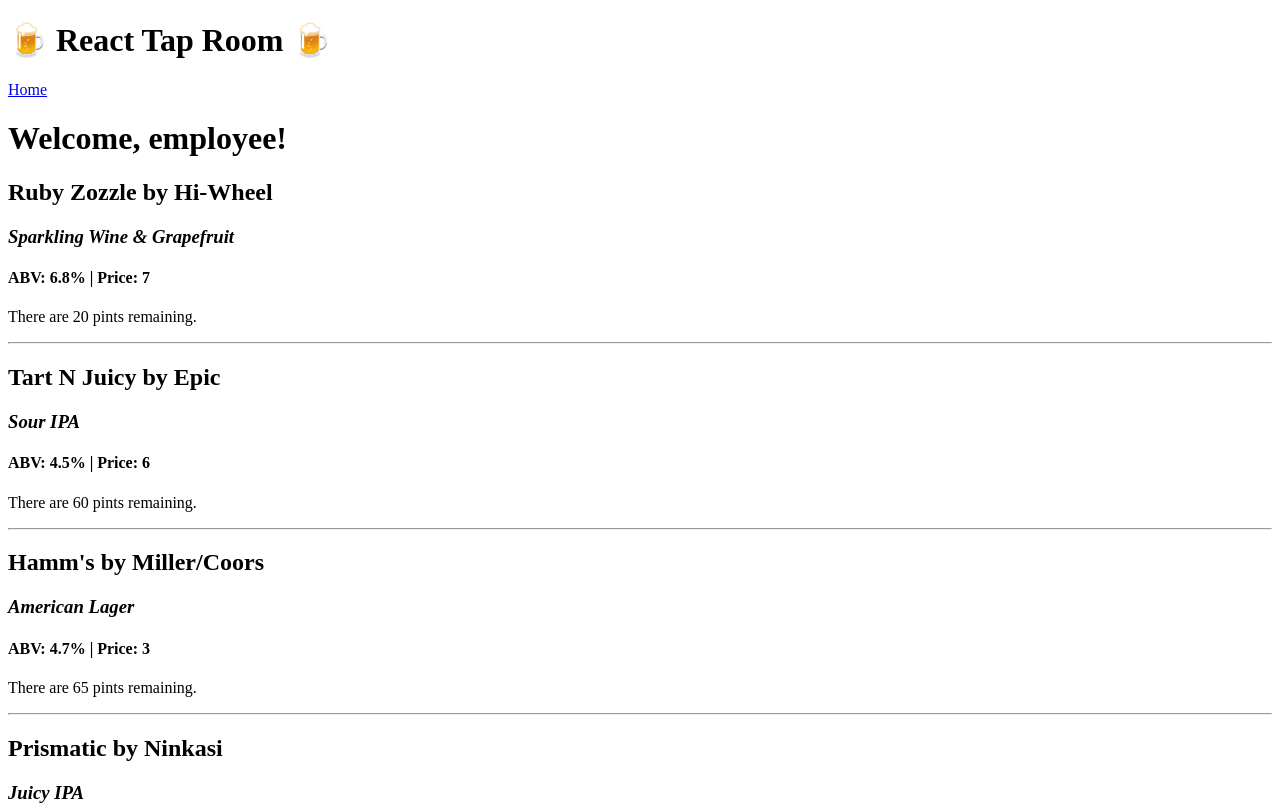
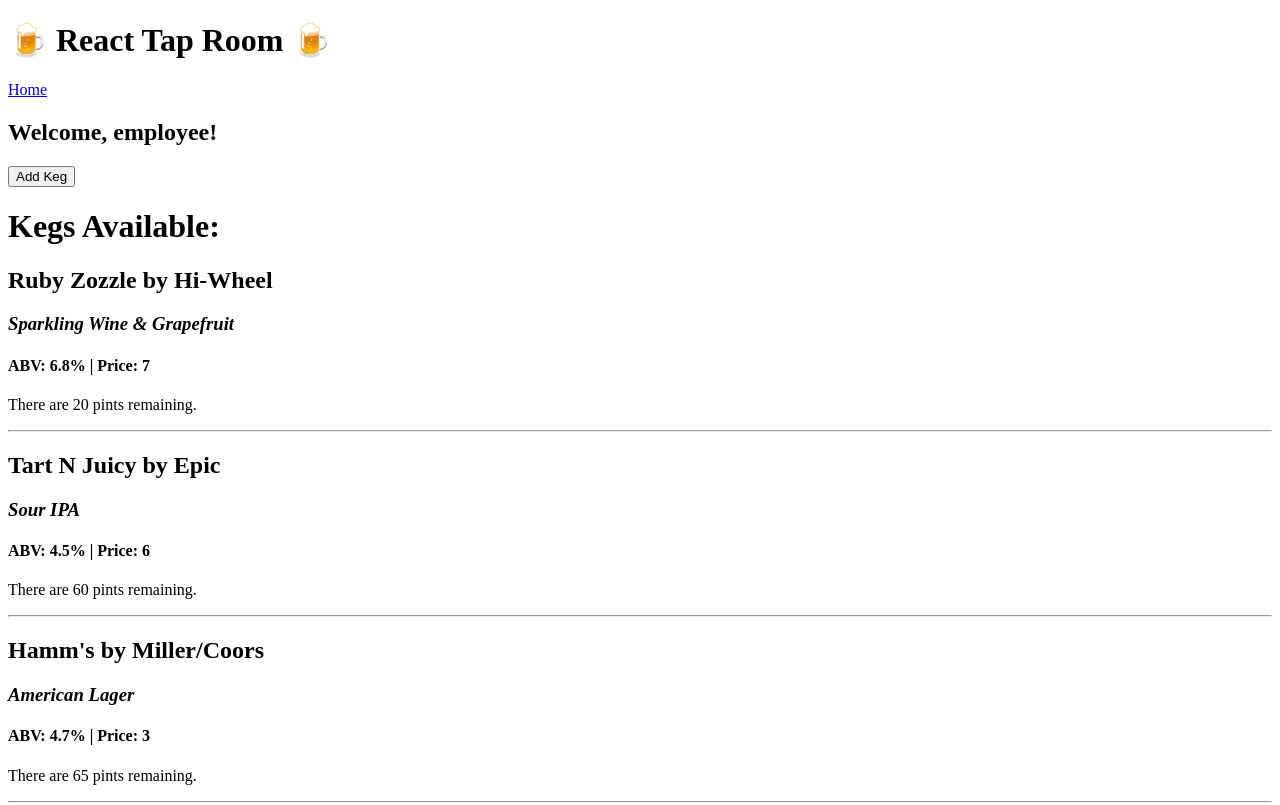
Before and after one commit to ellymaimon/tap-room-react, a React app: page /#/admin in a window 1280 px wide. Shown: the top 805 px of the page. Built offline with nearby package versions, Linux system fonts and the light colour scheme.

Commit message:
Add link to new keg form as button to admin component

```diff
--- a/src/components/Admin.jsx
+++ b/src/components/Admin.jsx
@@ -1,10 +1,13 @@
 import React from "react";
 import KegList from './KegList';
+import { Link } from "react-router-dom";
 
 function Admin(){
   return (
     <div>
-      <h1>Welcome, employee!</h1>
+      <h2>Welcome, employee!</h2>
+      <Link Link to="/newkeg"><button>Add Keg</button></Link>
+      <h1>Kegs Available:</h1>
       <KegList/>
     </div>
   );
```
